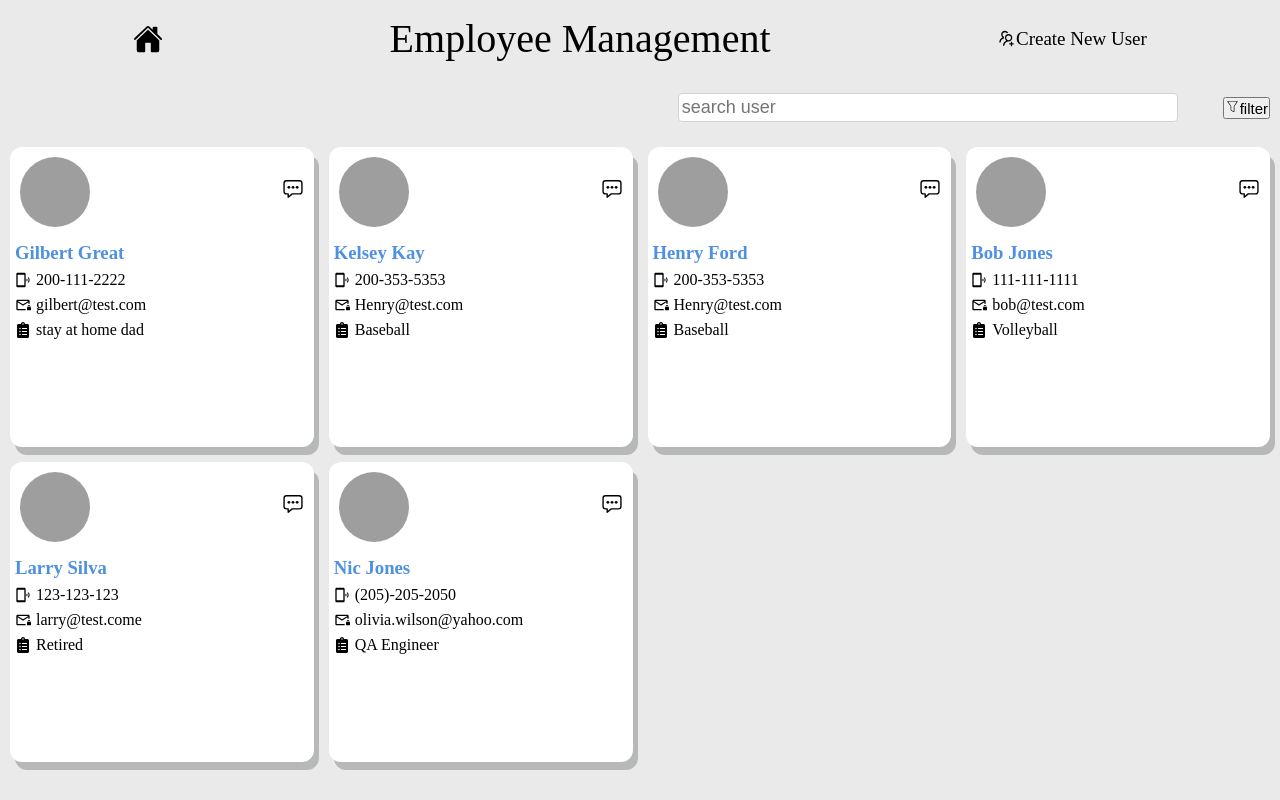
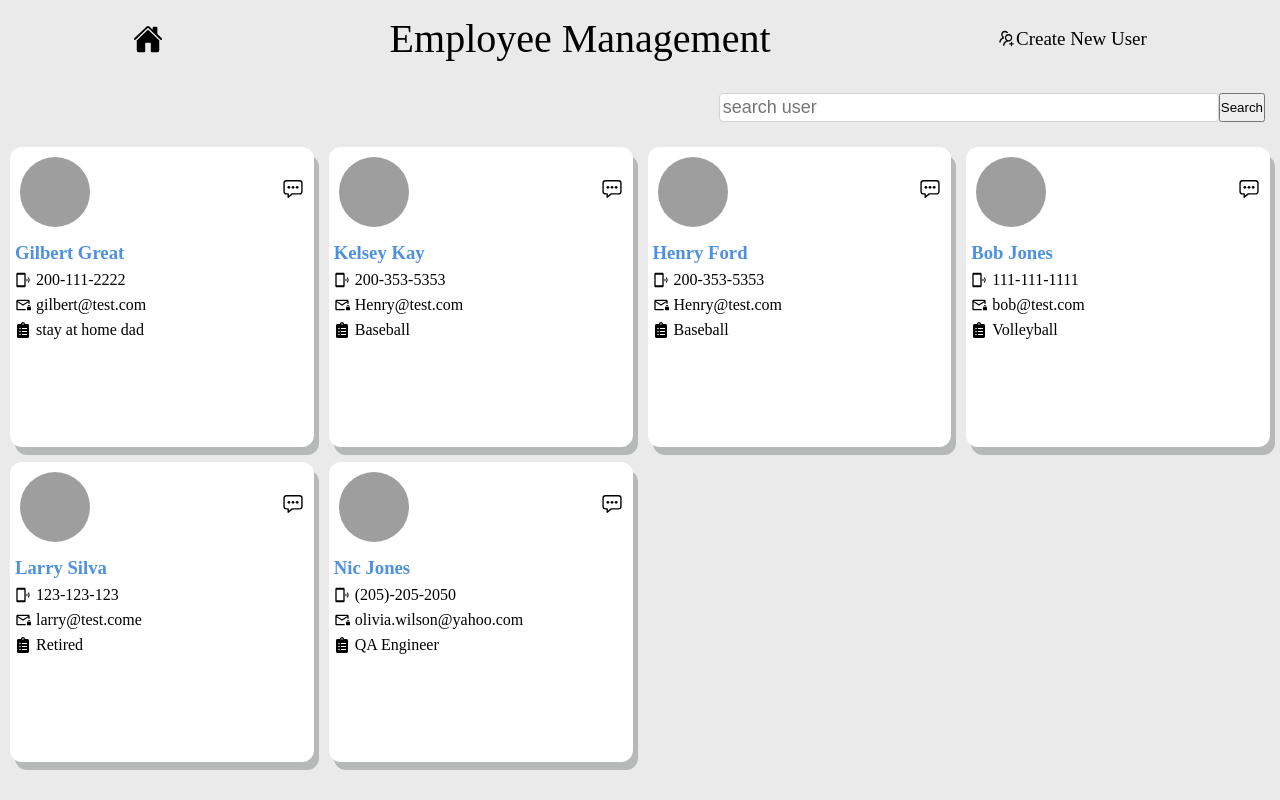
Before and after one commit to Davidnino21/employee-management, a React app: page / in a window 1280 px wide. Built offline with nearby package versions, Linux system fonts and the light colour scheme; data requests are answered from the project's data file; grey boxes are pictures that could not be loaded; the HTML template or start-up script is replaced by a standard one.

Commit message:
started search filtering

```diff
--- a/src/components/Search.jsx
+++ b/src/components/Search.jsx
@@ -1,19 +1,31 @@
-import { CiFilter } from "react-icons/ci";
 import { IoIosPersonAdd } from "react-icons/io";
 import { Link } from "react-router";
+import { useState } from "react";
 
-function Search() {
+function Search({ filterEmployees }) {
+  const [search, setSearch] = useState("");
+
+  function handleChange(e) {
+    setSearch(e.target.value);
+  }
+
+  function handleSubmit(e) {
+    e.preventDefault();
+    filterEmployees(search);
+  }
+
   return (
     <div className="search">
-      <form action="">
-        <input type="text" name="" id="" placeholder="search user" />
+      <form onSubmit={handleSubmit}>
+        <input
+          type="text"
+          name=""
+          id=""
+          placeholder="search user"
+          onChange={handleChange}
+        />
+        <button>Search</button>
       </form>
-      <div className="btn-actions">
-        <button>
-          <CiFilter />
-          filter
-        </button>
-      </div>
     </div>
   );
 }
--- a/src/pages/ListUser.jsx
+++ b/src/pages/ListUser.jsx
@@ -33,9 +33,16 @@ function ListUser() {
     }
   }
 
+  function filterEmployees(keyword) {
+    const filtered = employees.filter((emp) => {
+     return emp.name.toLowerCase().includes(keyword.toLowerCase())
+    })
+    setEmployees(filtered)
+  }
+
   return (
     <>
-      <Search />
+      <Search filterEmployees={filterEmployees}/>
       <div className="user-container">
         {employees.map((emp) => (
           <UserCard key={emp.id} employee={emp} toggle={toggleDelete}/>
```
